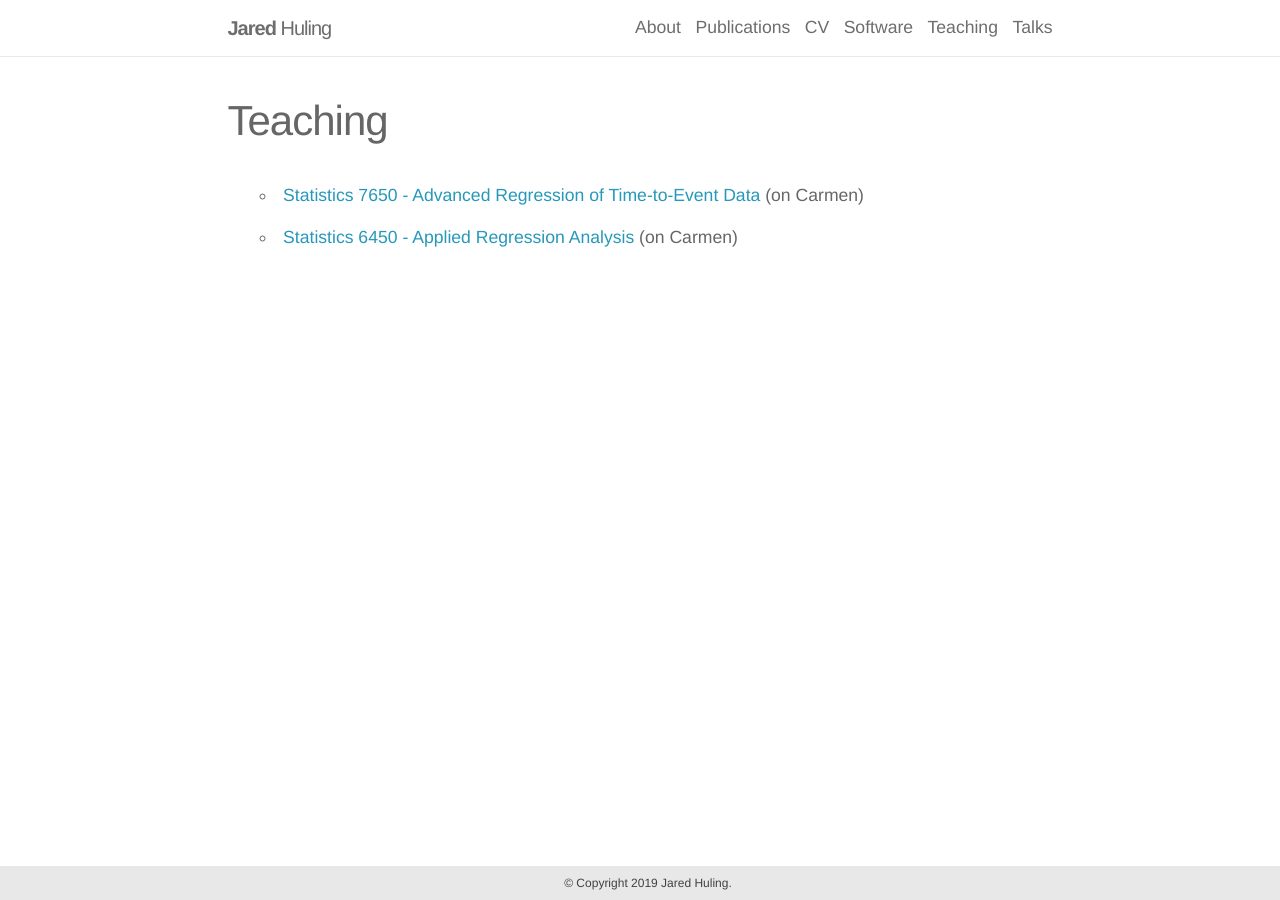
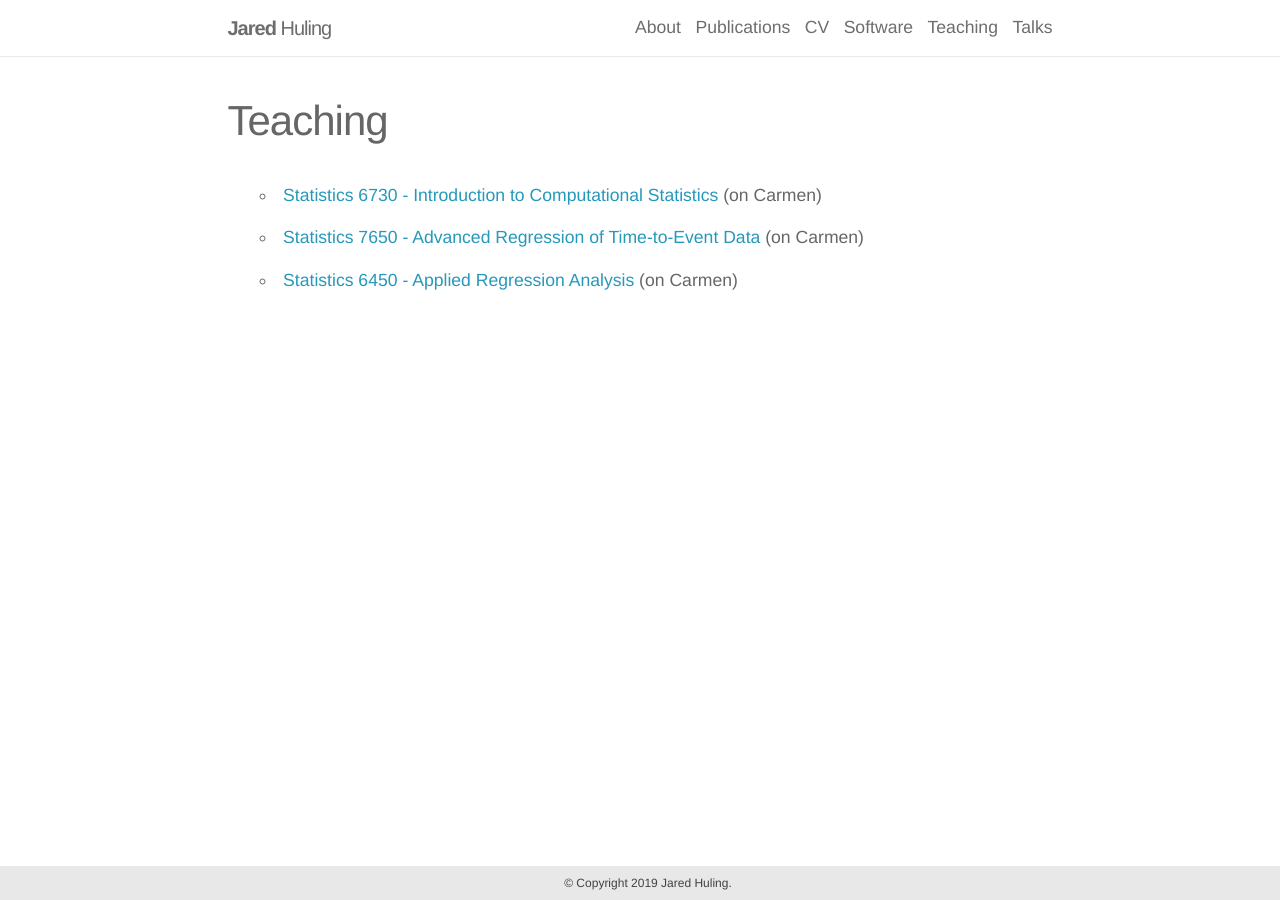
Before and after one commit to jaredhuling/jaredhuling.github.io, a Jekyll site: the page built from _pages/teaching.md, in a window 1280 px wide. Built offline with Jekyll 4.4.1, drawn with Linux system fonts in a browser that asks for light colours; nearby versions of some CDN libraries.

Commit message:
teaching add 6730

```diff
--- a/_pages/teaching.md
+++ b/_pages/teaching.md
@@ -7,6 +7,8 @@ description:
 
 <ul>
 
+  <li>  <a>Statistics 6730 - Introduction to Computational Statistics</a> (on Carmen) </li>
+
   <li>  <a>Statistics 7650 - Advanced Regression of Time-to-Event Data</a> (on Carmen) </li>
 
   <li>  <a class="page-link" href="{{ '/stat6450/' | prepend: site.baseurl | prepend: site.url }}">Statistics 6450 - Applied Regression Analysis</a> (on Carmen) </li>
```
